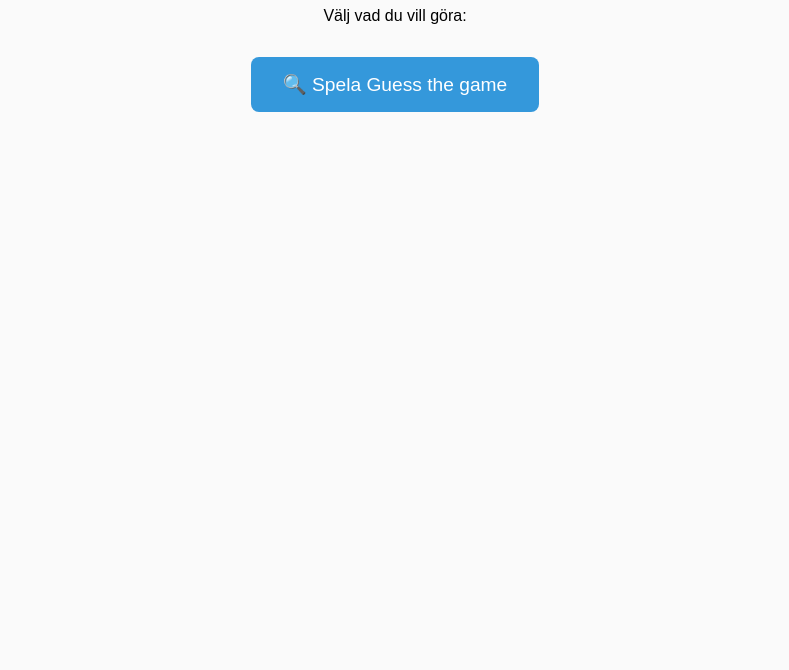
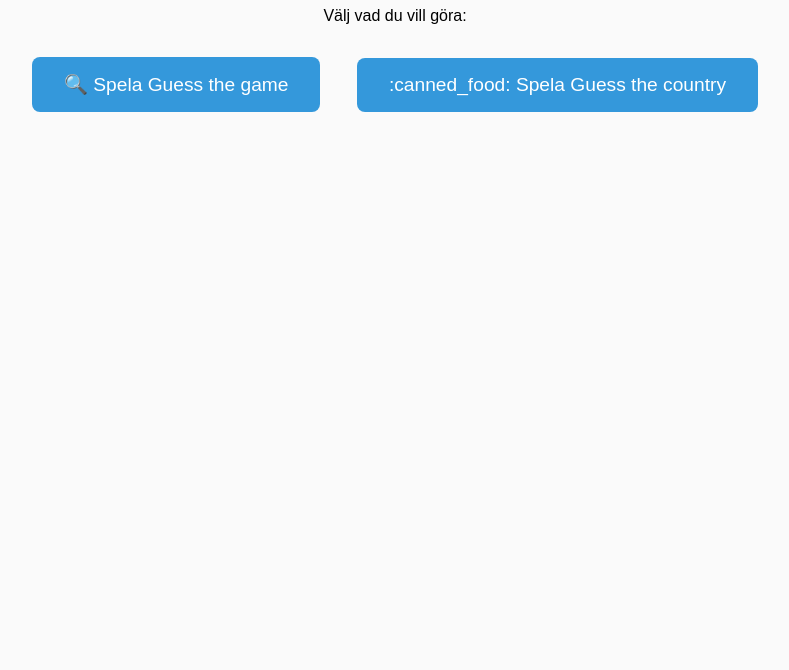
Before and after one commit to hanna-game/game, a plain HTML site: page index.html in a window 1280 px wide. Shown: the part 130-800 px from the top of the page, without its empty margins (245-1034 px from the left). Drawn offline with Linux system fonts and the light colour scheme.

Commit message:
Update index.html

```diff
--- a/index.html
+++ b/index.html
@@ -30,5 +30,7 @@
   <p>Välj vad du vill göra:</p>
 
   <a href="spel/Emojigame.html">🔍 Spela Guess the game</a>
+  <a href="spel/food-game.html">:canned_food: Spela Guess the country</a>
+
 </body>
 </html>
```
